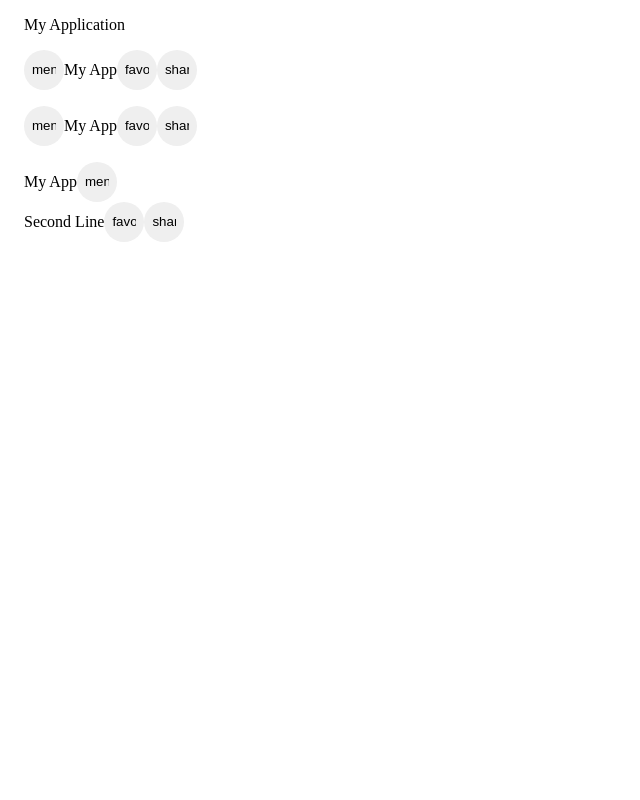
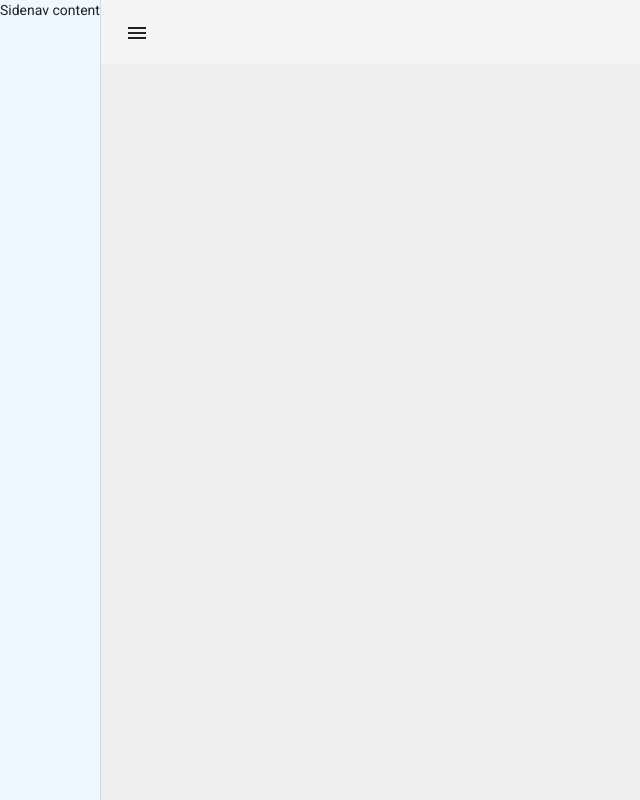
Before and after one commit to TonciP/Hotel-Santa-Cruz, an Angular app in the folder front-end/: page / in a window 1280 px wide. Shown: the whole page, without its empty margins (0-640 px from the left). Built offline with nearby package versions, Linux system fonts and the light colour scheme.

Commit message:
menu hotel

```diff
--- a/front-end/angular.json
+++ b/front-end/angular.json
@@ -27,6 +27,7 @@
               "src/assets"
             ],
             "styles": [
+              "src/custom-theme.scss",
               "src/styles.css"
             ],
             "scripts": []
--- a/front-end/package.json
+++ b/front-end/package.json
@@ -11,6 +11,7 @@
   "private": true,
   "dependencies": {
     "@angular/animations": "~13.3.0",
+    "@angular/cdk": "^13.3.9",
     "@angular/common": "~13.3.0",
     "@angular/compiler": "~13.3.0",
     "@angular/core": "~13.3.0",
--- a/front-end/src/app/app.component.css
+++ b/front-end/src/app/app.component.css
@@ -0,0 +1,8 @@
+.example-container {
+  position: absolute;
+  top: 0;
+  bottom: 0;
+  left: 0;
+  right: 0;
+  background: #eee;
+}
--- a/front-end/src/app/app.component.html
+++ b/front-end/src/app/app.component.html
@@ -1,60 +1,12 @@
-<p>
-  <mat-toolbar>
-    <span>My Application</span>
-  </mat-toolbar>
-</p>
-
-<p>
-  <mat-toolbar>
-    <button mat-icon-button class="example-icon" aria-label="Example icon-button with menu icon">
-      <mat-icon>menu</mat-icon>
-    </button>
-    <span>My App</span>
-    <span class="example-spacer"></span>
-    <button mat-icon-button class="example-icon favorite-icon" aria-label="Example icon-button with heart icon">
-      <mat-icon>favorite</mat-icon>
-    </button>
-    <button mat-icon-button class="example-icon" aria-label="Example icon-button with share icon">
-      <mat-icon>share</mat-icon>
-    </button>
-  </mat-toolbar>
-</p>
-
-<p>
-  <mat-toolbar color="primary">
-    <button mat-icon-button class="example-icon" aria-label="Example icon-button with menu icon">
-      <mat-icon>menu</mat-icon>
-    </button>
-    <span>My App</span>
-    <span class="example-spacer"></span>
-    <button mat-icon-button class="example-icon favorite-icon" aria-label="Example icon-button with heart icon">
-      <mat-icon>favorite</mat-icon>
-    </button>
-    <button mat-icon-button class="example-icon" aria-label="Example icon-button with share icon">
-      <mat-icon>share</mat-icon>
-    </button>
-  </mat-toolbar>
-</p>
-
-<p>
-  <mat-toolbar color="primary">
-    <mat-toolbar-row>
-      <span>My App</span>
-      <span class="example-spacer"></span>
-      <button mat-icon-button class="example-icon" aria-label="Example icon-button with menu icon">
+<mat-sidenav-container class="example-container"  >
+  <mat-sidenav mode="side" opened style="background: aliceblue" *ngIf="shouldRun">Sidenav content</mat-sidenav>
+  <mat-sidenav-content >
+    <mat-toolbar>
+      <button mat-icon-button class="example-icon" aria-label="Example icon-button with menu icon" (click)="shouldRun = !shouldRun">
         <mat-icon>menu</mat-icon>
       </button>
-    </mat-toolbar-row>
+    </mat-toolbar>
+  </mat-sidenav-content>
+</mat-sidenav-container>
 
-    <mat-toolbar-row>
-      <span>Second Line</span>
-      <span class="example-spacer"></span>
-      <button mat-icon-button class="example-icon favorite-icon" aria-label="Example icon-button with heart icon">
-        <mat-icon>favorite</mat-icon>
-      </button>
-      <button mat-icon-button class="example-icon" aria-label="Example icon-button with share icon">
-        <mat-icon>share</mat-icon>
-      </button>
-    </mat-toolbar-row>
-  </mat-toolbar>
-</p>
+<div *ngIf="!shouldRun">Please open on Stackblitz to see result</div>
--- a/front-end/src/app/app.component.ts
+++ b/front-end/src/app/app.component.ts
@@ -7,4 +7,5 @@ import { Component } from '@angular/core';
 })
 export class AppComponent {
   title = 'HotelSantaCruz';
+  shouldRun = true;
 }
--- a/front-end/src/app/app.module.ts
+++ b/front-end/src/app/app.module.ts
@@ -6,6 +6,8 @@ import {MatButtonModule} from "@angular/material/button";
 import {MatCardModule} from "@angular/material/card";
 import {MatIconModule} from "@angular/material/icon";
 import {MatToolbarModule} from "@angular/material/toolbar";
+import {MatSidenavModule} from "@angular/material/sidenav";
+import {BrowserAnimationsModule} from "@angular/platform-browser/animations";
 
 @NgModule({
   declarations: [
@@ -17,7 +19,9 @@ import {MatToolbarModule} from "@angular/material/toolbar";
     MatButtonModule,
     MatCardModule,
     MatIconModule,
-    MatToolbarModule
+    MatToolbarModule,
+    MatSidenavModule,
+    BrowserAnimationsModule
   ],
   providers: [],
   bootstrap: [AppComponent]
--- /dev/null
+++ b/front-end/src/custom-theme.scss
@@ -0,0 +1,34 @@
+
+// Custom Theming for Angular Material
+// For more information: https://material.angular.io/guide/theming
+@use '@angular/material' as mat;
+// Plus imports for other components in your app.
+
+// Include the common styles for Angular Material. We include this here so that you only
+// have to load a single css file for Angular Material in your app.
+// Be sure that you only ever include this mixin once!
+@include mat.core();
+
+// Define the palettes for your theme using the Material Design palettes available in palette.scss
+// (imported above). For each palette, you can optionally specify a default, lighter, and darker
+// hue. Available color palettes: https://material.io/design/color/
+$HotelSantaCruz-primary: mat.define-palette(mat.$indigo-palette);
+$HotelSantaCruz-accent: mat.define-palette(mat.$pink-palette, A200, A100, A400);
+
+// The warn palette is optional (defaults to red).
+$HotelSantaCruz-warn: mat.define-palette(mat.$red-palette);
+
+// Create the theme object. A theme consists of configurations for individual
+// theming systems such as "color" or "typography".
+$HotelSantaCruz-theme: mat.define-light-theme((
+  color: (
+    primary: $HotelSantaCruz-primary,
+    accent: $HotelSantaCruz-accent,
+    warn: $HotelSantaCruz-warn,
+  )
+));
+
+// Include theme styles for core and each component used in your app.
+// Alternatively, you can import and @include the theme mixins for each component
+// that you are using.
+@include mat.all-component-themes($HotelSantaCruz-theme);
--- a/front-end/src/index.html
+++ b/front-end/src/index.html
@@ -6,8 +6,11 @@
   <base href="/">
   <meta name="viewport" content="width=device-width, initial-scale=1">
   <link rel="icon" type="image/x-icon" href="favicon.ico">
+  <link rel="preconnect" href="https://fonts.gstatic.com">
+  <link href="https://fonts.googleapis.com/css2?family=Roboto:wght@300;400;500&display=swap" rel="stylesheet">
+  <link href="https://fonts.googleapis.com/icon?family=Material+Icons" rel="stylesheet">
 </head>
-<body>
+<body class="mat-typography">
   <app-root></app-root>
 </body>
 </html>
--- a/front-end/src/styles.css
+++ b/front-end/src/styles.css
@@ -1 +1,4 @@
 /* You can add global styles to this file, and also import other style files */
+
+html, body { height: 100%; }
+body { margin: 0; font-family: Roboto, "Helvetica Neue", sans-serif; }
```
Also changed, not shown: 1 other file (tests, documents, lock files or other folders).
